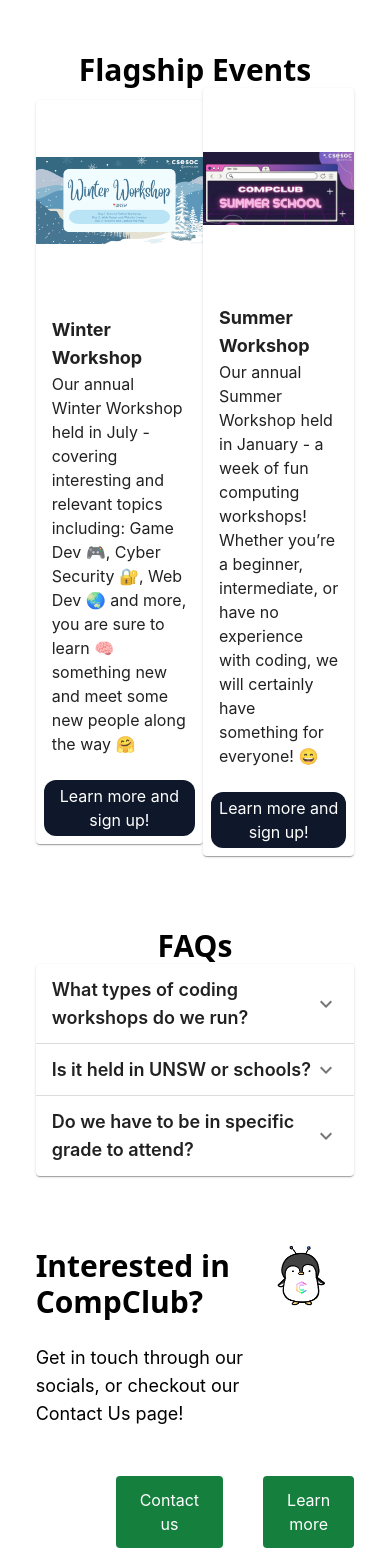
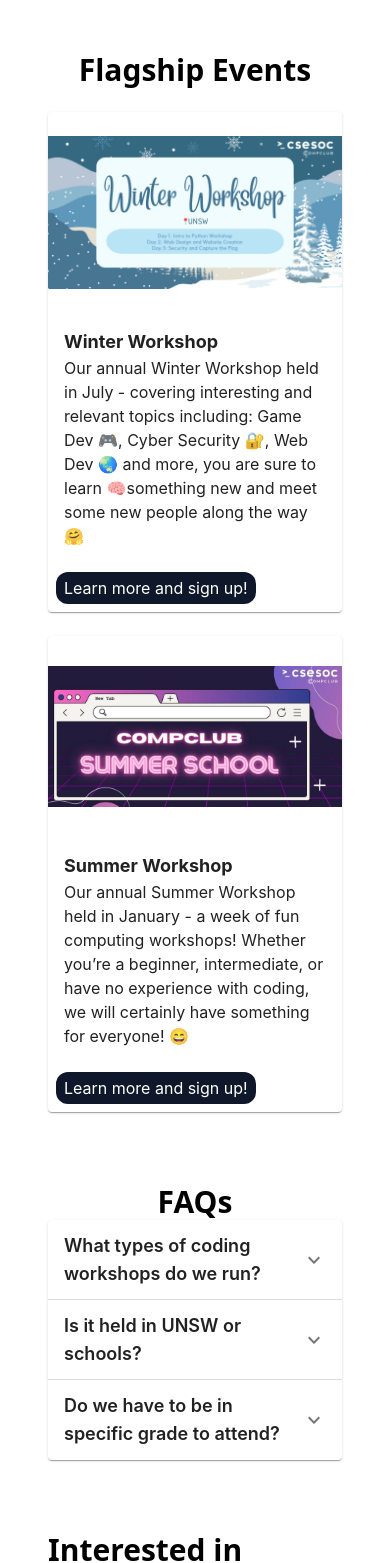
Before and after one commit to CSESoc-CompClub/cc-website-v2, a React (Create React App) app: page /aboutus in a window 390 px wide. Shown: the part 882-2445 px from the top of the page. Built offline with nearby package versions, Linux system fonts and the light colour scheme; the HTML template or start-up script is replaced by a standard one.

Commit message:
fixed responsiveness

```diff
--- a/src/pages/AboutUs.jsx
+++ b/src/pages/AboutUs.jsx
@@ -13,7 +13,6 @@ import Card from '@mui/material/Card';
 import CardActions from '@mui/material/CardActions';
 import CardContent from '@mui/material/CardContent';
 import CardMedia from '@mui/material/CardMedia';
-
 import {
   Accordion,
   AccordionSummary,
@@ -86,13 +85,14 @@ export default function AboutUs() {
           <div style={{
             display: 'flex',
             flexDirection: 'row',
+            flexWrap: 'wrap',
             "justify-content": 'space-evenly',
             "align-items": 'center',
             // "padding-top": 50,
             // "padding-bottom": 50,
           }}>
 
-            <Card sx={{ maxWidth: 345, height: '100%'}}>
+            <Card sx={{ maxWidth: 345, height: '100%', marginTop: 3 }}>
               <CardMedia
                 component="img"
                 alt="SubCom Recruitment Banner"
@@ -118,8 +118,7 @@ export default function AboutUs() {
                 </div>
               </CardActions>
             </Card>
-
-            <Card sx={{ maxWidth: 345, height: '100%'}}>
+            <Card sx={{ maxWidth: 345, height: '100%', marginTop: 3 }}>
               <CardMedia
                 component="img"
                 alt="Mentor Recruitment Banner"
@@ -245,24 +244,24 @@ export default function AboutUs() {
           </div>
           <br /><br />
 
-          <div class='flex'>
-            <div class='w-2/3'>
+          <div class='flex flex-wrap sm:flex-nowrap'>
+            <div class='sm:w-2/3'>
               <h3 class='mt-6 text-3xl font-sans font-bold'>Interested in CompClub?</h3>
               <br />
               <p class='text-lg'>
                 Get in touch through our socials, or checkout our Contact Us page!
               </p>
               <br /><br />
-              <div class='ml-20 flex space-x-10 justify-start'>
-                <button class="bg-green-700 hover:bg-green-800 text-white py-3 px-6 rounded" onClick={() => navigate('/contactus')}>
+              <div class='flex flex-wrap justify-start'>
+                <button class="bg-green-700 hover:bg-green-800 text-white py-3 px-6 rounded" onClick={() => navigate('/contactus')} style={{ marginLeft: 10, marginBottom: 5 }}>
                   Contact us
                 </button>
-                <button class="bg-green-700 hover:bg-green-800 text-white py-3 px-6 rounded">
+                <button class="bg-green-700 hover:bg-green-800 text-white py-3 px-6 rounded" style={{ marginLeft: 10, marginBottom: 5 }}>
                   Learn more
                 </button>
               </div>
             </div>
-            <div class='w-1/3'>
+            <div class='sm:w-1/3'>
               <img src={penguin} alt="poco the penguin mascot" />
             </div>
           </div>
```
Lines whose indentation alone changed are shown as unchanged.
